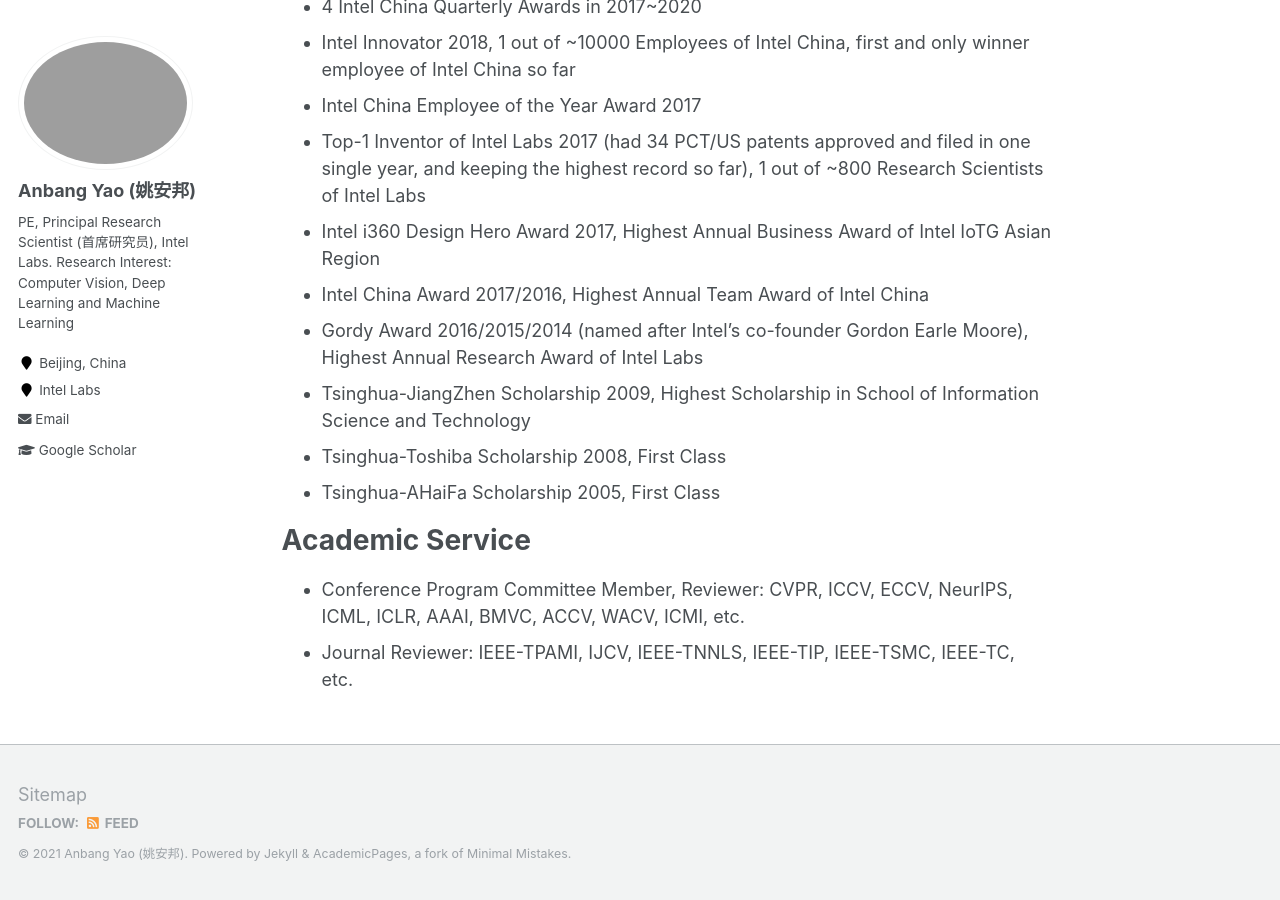
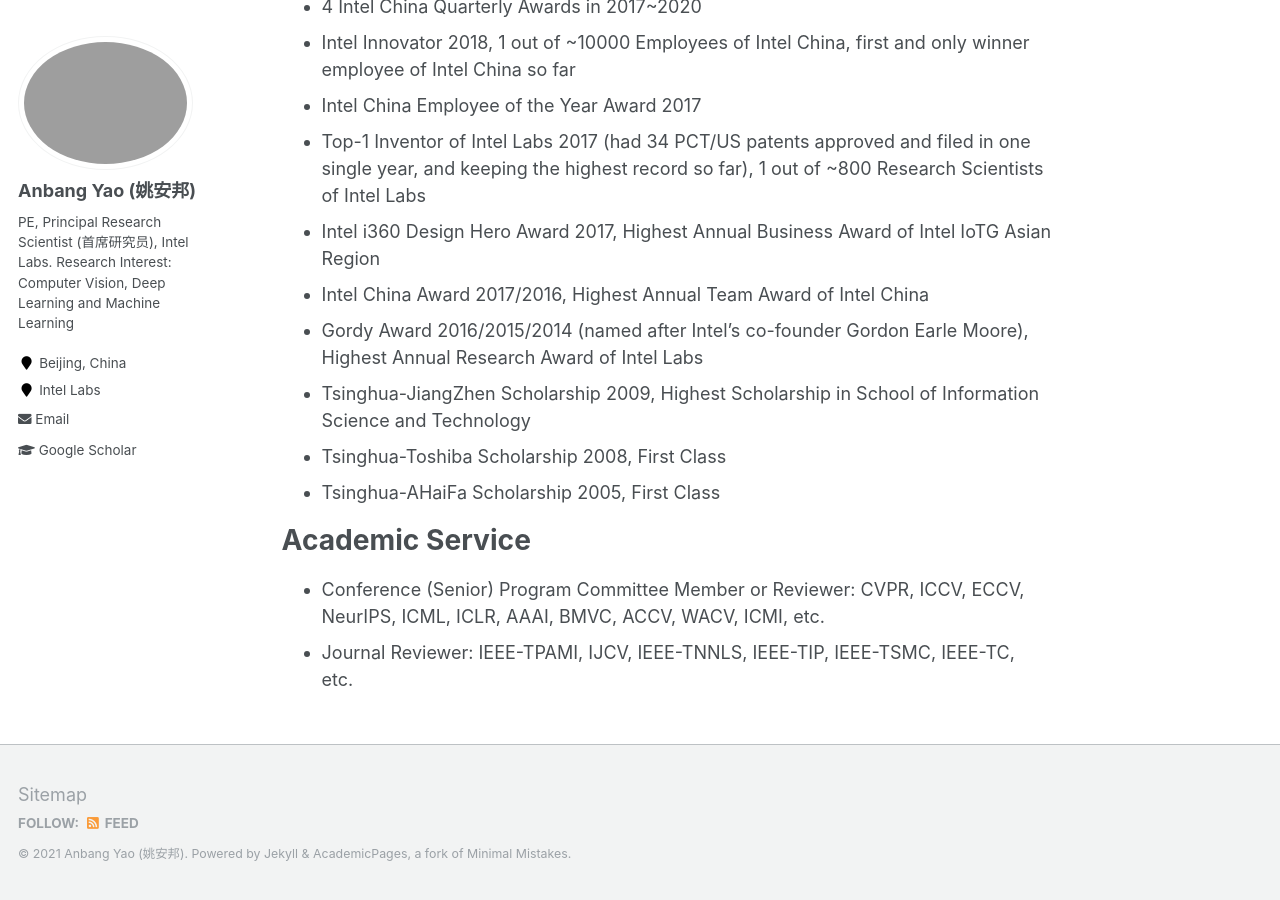
Before and after one commit to YaoAnbang/YaoAnbang.github.io, a Jekyll site: the page built from _pages/about.md, in a window 1280 px wide and 900 px high, scrolled down 6954 px. Built offline with Jekyll 4.4.1, drawn with Linux system fonts in a browser that asks for light colours; some of the changed text lies outside the part shown.

Commit message:
Update about.md

```diff
--- a/_pages/about.md
+++ b/_pages/about.md
@@ -143,5 +143,5 @@
 Academic Service
 =====
 
-+ Conference Program Committee Member, Reviewer: CVPR, ICCV, ECCV, NeurIPS, ICML, ICLR, AAAI, BMVC, ACCV, WACV, ICMI, etc.
++ Conference (Senior) Program Committee Member or Reviewer: CVPR, ICCV, ECCV, NeurIPS, ICML, ICLR, AAAI, BMVC, ACCV, WACV, ICMI, etc.
 + Journal Reviewer: IEEE-TPAMI, IJCV, IEEE-TNNLS, IEEE-TIP, IEEE-TSMC, IEEE-TC, etc.
```
Also changed, not shown: other parts of _pages/about.md (+1 -1 lines).
